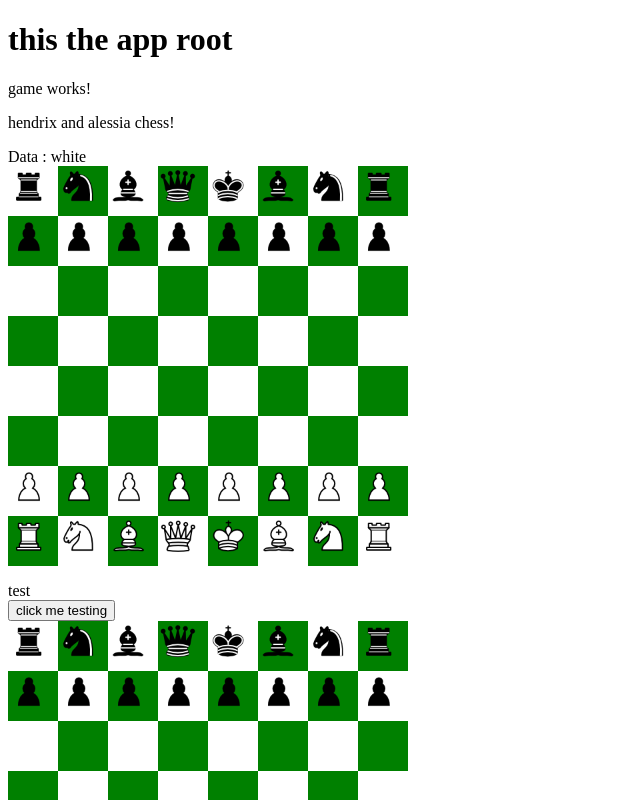
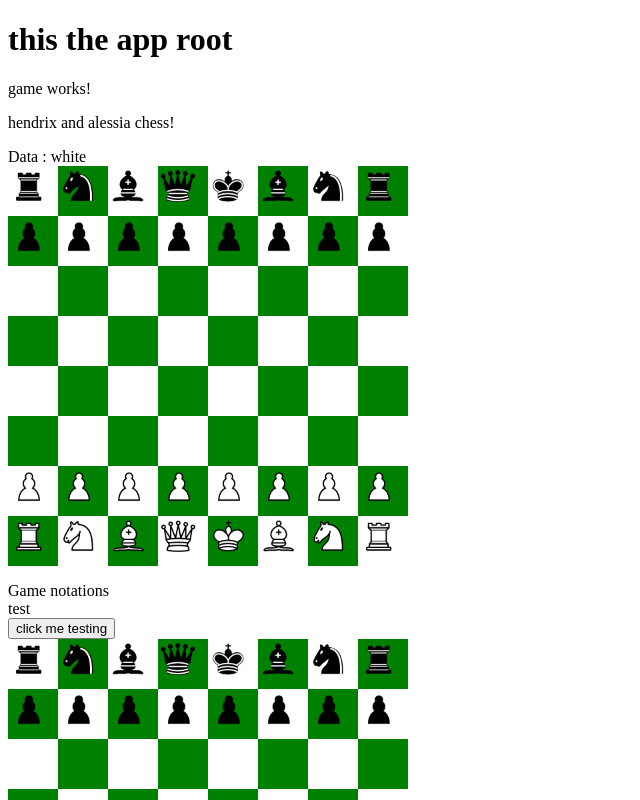
Before and after one commit to kwarog609/chesskidstrainer, an Angular app: page / in a window 1280 px wide. Shown: the top 800 px of the page, without its empty margins (0-640 px from the left). Built offline with nearby package versions, Linux system fonts and the light colour scheme.

Commit message:
updated board components

```diff
--- a/src/app/components/board/board.component.html
+++ b/src/app/components/board/board.component.html
@@ -24,6 +24,7 @@
 <div *ngFor="let cells of empty_board">
         <p></p>
 </div>
+<div> Game notations</div>
 <ng-container *ngFor="let move of game_notations">
     {{move}}
 </ng-container>
```
